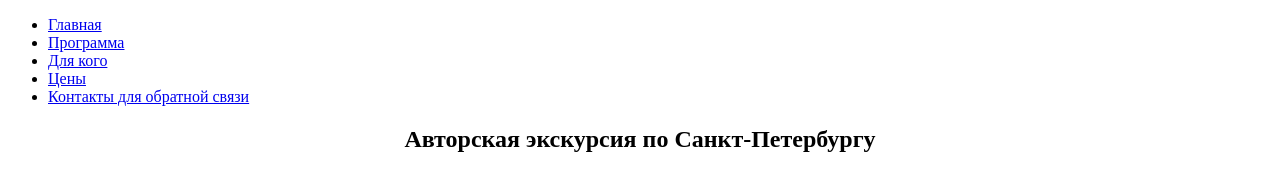
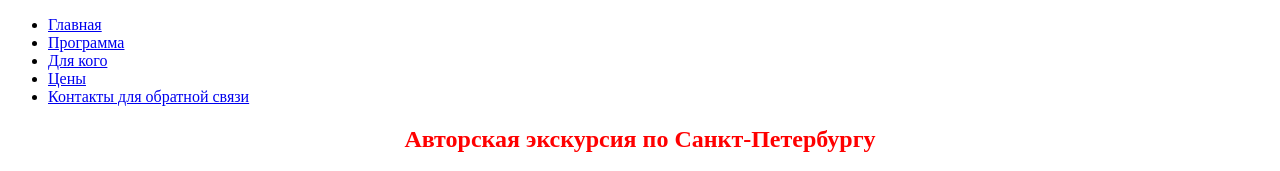
Before and after one commit to uuuuPanda/SiteExcursionSt.PetersburgFirst-work, a plain HTML site: page index.html in a window 1280 px wide. Shown: the top 171 px of the page. Drawn offline with Linux system fonts and the light colour scheme; grey boxes are pictures that could not be loaded.

Commit message:
подключение стилей

```diff
--- a/index.html
+++ b/index.html
@@ -3,6 +3,7 @@
 <head>
     <title>Экскурсия по Санкт-Петербургу</title>
     <meta charset="utf-8">
+    <link rel="stylesheet" href="styles.css">
 </head>
 <body>
     <header>
--- /dev/null
+++ b/styles.css
@@ -0,0 +1,3 @@
+H1 {
+    color: red;
+}
```
